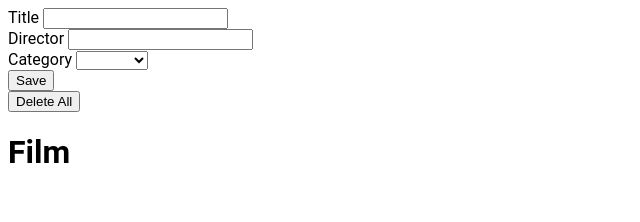
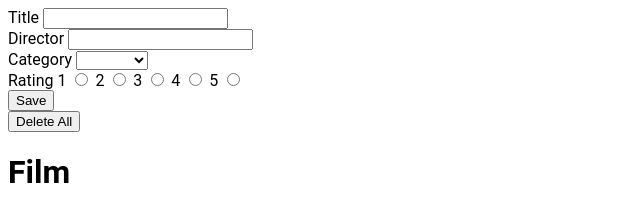
Before and after one commit to NMLangridge/DOM, a plain HTML site: page homework_events/index.html in a window 1280 px wide. Shown: the whole page, without its empty margins (0-640 px from the left). Drawn offline with Linux system fonts and the light colour scheme.

Commit message:
added radio button input

```diff
--- a/homework_events/index.html
+++ b/homework_events/index.html
@@ -9,6 +9,7 @@
 <body>
   <form id="new-item-form">
     <div id="form-wrapper">
+
       <div class="form-item">
         <label for="title" class="primary">Title</label>
         <input type="text" id="title" required/>
@@ -28,6 +29,21 @@
           <option value="Sci-Fi">Sci-Fi</option>
         </select>
       </div>
+
+      <div class="form-item">
+        <label>Rating</label>
+        <label for="1" class="primary">1</label>
+        <input type="radio" id="1" name="rating" value="1" required/>
+        <label for="2" class="primary">2</label>
+        <input type="radio" id="2" name="rating" value="2" required/>
+        <label for="3" class="primary">3</label>
+        <input type="radio" id="3" name="rating" value="3" required/>
+        <label for="4" class="primary">4</label>
+        <input type="radio" id="4" name="rating" value="4" required/>
+        <label for="5" class="primary">5</label>
+        <input type="radio" id="5" name="rating" value="5" required/>
+      </div>
+
     </div>
     <input type="submit" value="Save"/>
   </form>
--- a/homework_events/js/app.js
+++ b/homework_events/js/app.js
@@ -32,6 +32,10 @@ const createFilmItem = function (form) {
   genre.textContent = form.genre.value;
   filmItem.appendChild(genre);
 
+  const rating = document.createElement('p');
+  rating.textContent = form.rating.value;
+  filmItem.appendChild(rating);
+
   return filmItem;
 }
 
```
